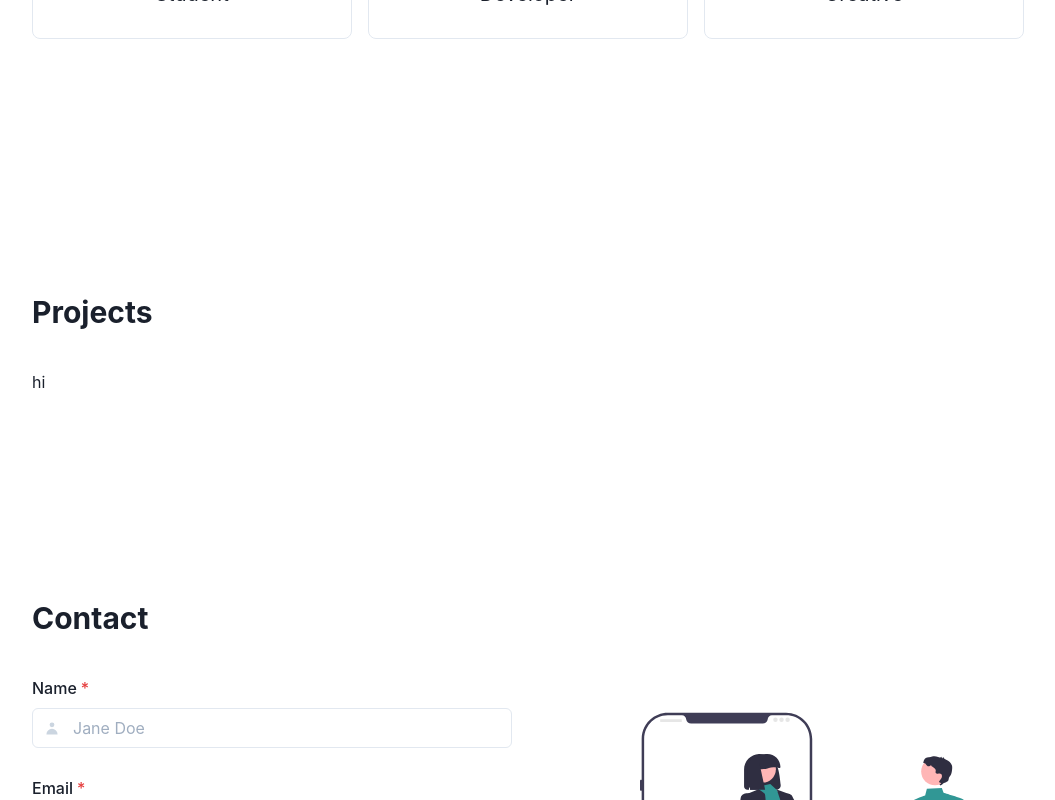
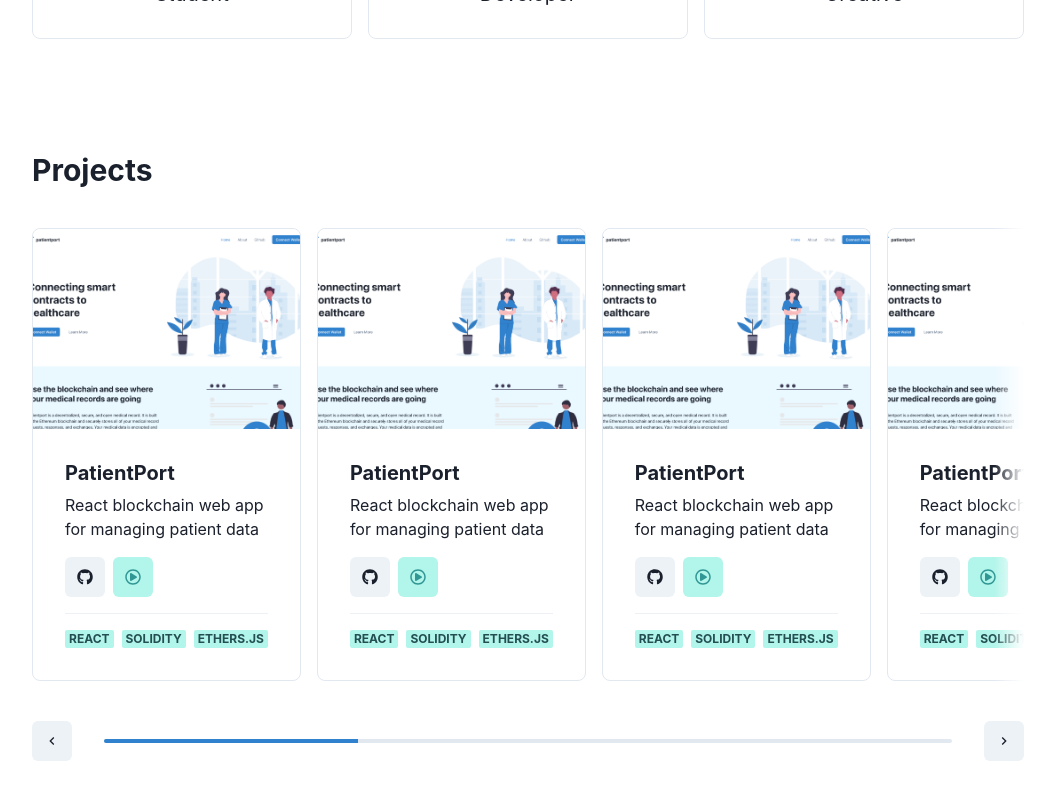
Before and after one commit to jeremy-code/personal-web, a React (Create React App) app: page / in a window 1280 px wide. Shown: the part 880-1680 px from the top of the page, without its empty margins (112-1167 px from the left). Built offline with nearby package versions, Linux system fonts and the light colour scheme.

Commit message:
Implement Carousel

```diff
--- a/src/App.tsx
+++ b/src/App.tsx
@@ -4,6 +4,7 @@ import { ChakraProvider, Flex, Image } from "@chakra-ui/react";
 import theme from "utils/theme";
 import { Navbar, Hero, Footer, Section, SplitSection } from "components/Layout";
 import { ABOUT_CARDS } from "utils/const";
+import { Carousel } from "components/Carousel";
 import { contactGraphic } from "assets";
 import { ContactForm } from "features/Contact";
 import { CardStack, AnimatedCard } from "components/Card";
@@ -21,7 +22,7 @@ function App() {
         </CardStack>
       </Section>
       <Section title="Projects" id="projects">
-        hi
+        <Carousel />
       </Section>
       <SplitSection title="Contact" id="contact">
         <ContactForm />
--- a/src/assets/index.ts
+++ b/src/assets/index.ts
@@ -1,2 +1,3 @@
 export { default as developerGraphic } from "./developer-graphic.svg";
 export { default as contactGraphic } from "./contact-graphic.svg";
+export { default as patientport } from "./patientport.png";
--- a/src/components/Card/Card.tsx
+++ b/src/components/Card/Card.tsx
@@ -1,25 +1,37 @@
 import React from "react";
 
-import { Stack, Flex } from "@chakra-ui/react";
+import { Box, Stack, Flex, Image } from "@chakra-ui/react";
 
 type CardProps = {
   children: React.ReactNode;
+  image?: string;
 };
 
-const Card = ({ children }: CardProps) => {
+const Card = ({ children, image }: CardProps) => {
   return (
-    <Stack borderWidth="1px" borderRadius="lg" padding={4} gap={2} h="full">
+    <Flex borderWidth="1px" borderRadius="lg" h="full" direction="column">
+      {image && (
+        <Image
+          w={"full"}
+          borderWidth="1px"
+          borderTopLeftRadius="lg"
+          borderTopRightRadius="lg"
+          h="200px"
+          src={image}
+          objectFit={"cover"}
+        />
+      )}
       <Flex
         flexDirection="column"
         gap={4}
         alignItems="center"
-        my={4}
         grow={1}
         justifyContent="center"
+        p={8}
       >
         {children}
       </Flex>
-    </Stack>
+    </Flex>
   );
 };
 
--- /dev/null
+++ b/src/components/Card/ProjectCard.tsx
@@ -0,0 +1,57 @@
+import React from "react";
+import { Card } from "components/Card";
+import { Heading, Text, Badge, Stack, Flex, IconButton, Divider, Link } from "@chakra-ui/react";
+
+import { patientport } from "assets";
+import { FaGithub, FaRegPlayCircle } from "react-icons/fa";
+
+const ProjectCard = () => {
+  return (
+    <Card image={patientport}>
+      <Stack w="full">
+        <Heading as="h3" size="md">
+          PatientPort
+        </Heading>
+        <Text>{"React blockchain web app for managing patient data"}</Text>
+      </Stack>
+      <Flex justify="flex-start" w="full" gap={2}>
+        <IconButton
+          aria-label="github"
+          icon={<FaGithub />}
+          as={Link}
+          href="https://github.com/rishimagiawala/patient-port"
+          isExternal
+        />
+        <IconButton
+          bg="teal.100"
+          color="teal.500"
+          _hover={{
+            bg: "teal.200",
+          }}
+          _active={{
+            bg: "teal.200",
+          }}
+          aria-label="demo"
+          icon={<FaRegPlayCircle />}
+          as={Link}
+          href="https://patientport.tech/"
+          isExternal
+        />
+      </Flex>
+      <Divider />
+      <Flex gap={2}>
+        <Badge variant="subtle" colorScheme="teal">
+          React
+        </Badge>
+        <Badge variant="subtle" colorScheme="teal">
+          Solidity
+        </Badge>
+        <Badge variant="subtle" colorScheme="teal">
+          ethers.js
+        </Badge>
+      </Flex>
+    </Card>
+  );
+};
+
+export default ProjectCard;
--- a/src/components/Card/index.ts
+++ b/src/components/Card/index.ts
@@ -3,3 +3,4 @@ export { default as FrontCard } from "./FrontCard";
 export { default as BackCard } from "./BackCard";
 export { default as CardStack } from "./CardStack";
 export { default as AnimatedCard } from "./AnimatedCard";
+export { default as ProjectCard } from "./ProjectCard";
--- /dev/null
+++ b/src/components/Carousel/Carousel.tsx
@@ -0,0 +1,54 @@
+import React from "react";
+import { Slider, SliderTrack, SliderFilledTrack, IconButton, Flex } from "@chakra-ui/react";
+import { ChevronLeftIcon, ChevronRightIcon } from "@chakra-ui/icons";
+import { ProjectCard } from "components/Card";
+
+const Carousel = () => {
+  return (
+    <>
+      <Flex
+        gap={4}
+        overflow="hidden"
+        // _before={{
+        //   bgGradient: "linear(to-r, white, transparent)",
+        //   position: "absolute",
+        //   w: "30px",
+        //   content: "''",
+        //   zIndex: 1,
+        //   h: "100%",
+        //   left: 0,
+        //   top: 0,
+        // }}
+        _after={{
+          bgGradient: "linear(to-l, white, transparent)",
+          position: "absolute",
+          w: "30px",
+          content: "''",
+          zIndex: 1,
+          h: "100%",
+          right: 0,
+          top: 0,
+        }}
+        position="relative"
+      >
+        <ProjectCard />
+        <ProjectCard />
+        <ProjectCard />
+        <ProjectCard />
+        <ProjectCard />
+        <ProjectCard />
+      </Flex>
+      <Flex gap={8}>
+        <IconButton aria-label="left" icon={<ChevronLeftIcon />} />
+        <Slider aria-label="slider-ex-1" defaultValue={30} isReadOnly>
+          <SliderTrack>
+            <SliderFilledTrack />
+          </SliderTrack>
+        </Slider>
+        <IconButton aria-label="right" icon={<ChevronRightIcon />} />
+      </Flex>
+    </>
+  );
+};
+
+export default Carousel;
--- /dev/null
+++ b/src/components/Carousel/index.ts
@@ -0,0 +1 @@
+export { default as Carousel } from "./Carousel";
```
Also changed, not shown: src/assets/patientport.png (added).
